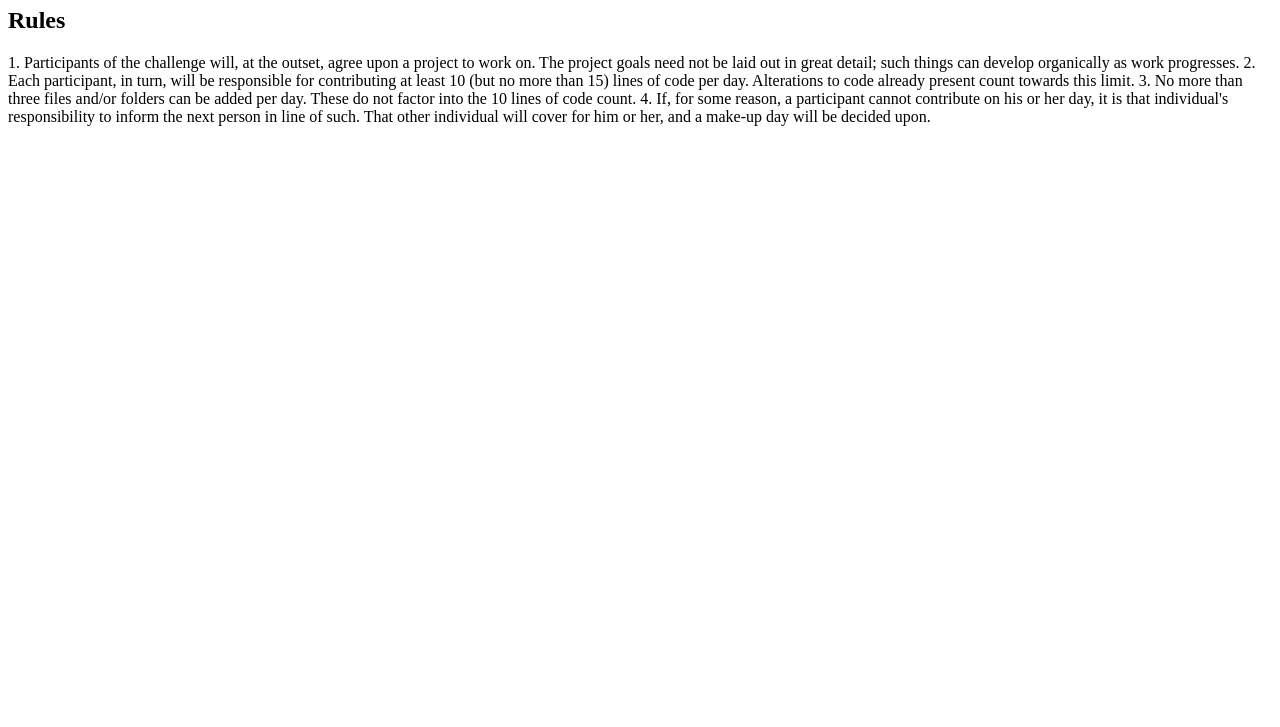
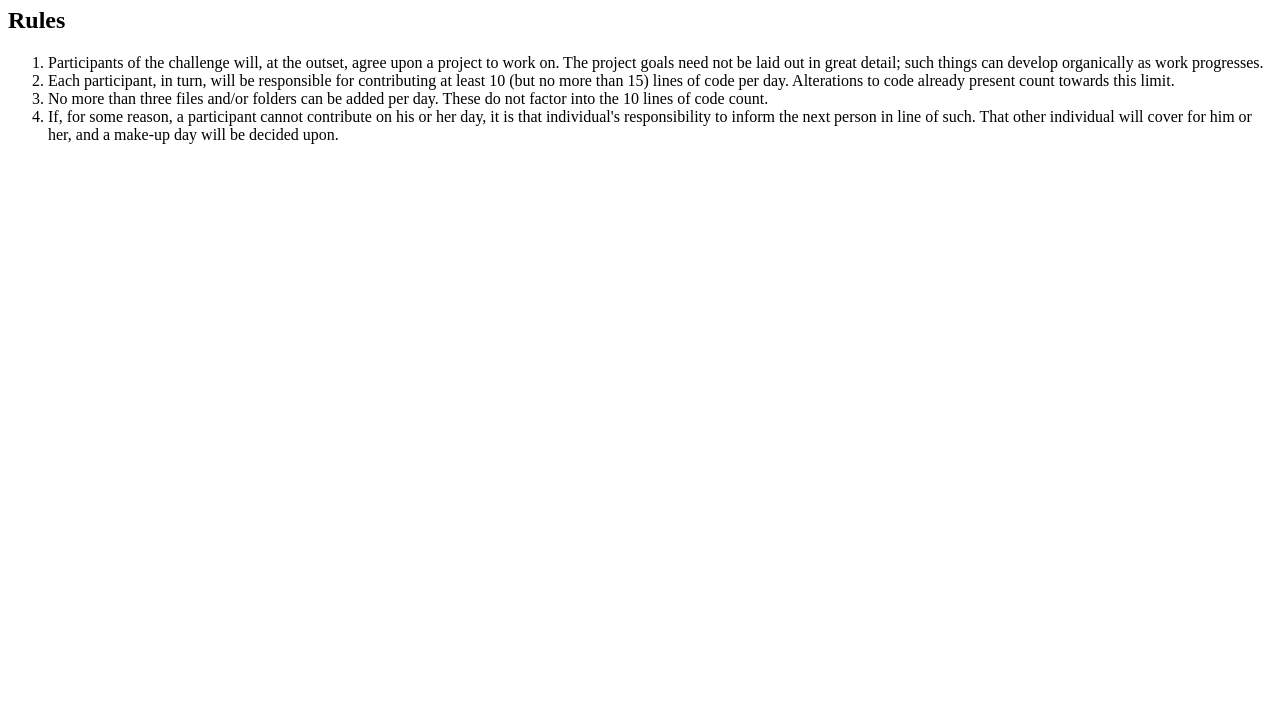
Before and after one commit to MiloRoberts/Ten-Lines-of-Code-A-Day-Challenge, a plain HTML site: page Ten-Lines-of-Code-A-Day-Challenge.html in a window 1280 px wide. Shown: the part 73-800 px from the top of the page. Drawn offline with Linux system fonts and the light colour scheme.

Commit message:
Added basic markup

```diff
--- a/Ten-Lines-of-Code-A-Day-Challenge.html
+++ b/Ten-Lines-of-Code-A-Day-Challenge.html
@@ -1,19 +1,35 @@
 <!DOCTYPE html>
 <html lang="en">
+
 <head>
     <meta charset="UTF-8">
     <meta name="viewport" content="width=device-width, initial-scale=1.0">
     <title>Ten-Lines-of-Code-A-Day-Challenge</title>
 </head>
+
 <body>
     <h1>Ten-Lines-of-Code-A-Day-Challenge</h1>
+    <main>
+        <article>
+            <h2>Rules</h2>
+            <ol>
+                <li>Participants of the challenge will, at the outset, agree upon a project to work on. The project
+                    goals need not be
+                    laid out in great detail; such things can develop organically as work progresses.</li>
+                <li>Each participant, in turn, will be responsible for contributing at least 10 (but no more than 15)
+                    lines of code
+                    per day. Alterations to code already present count towards this limit.</li>
+                <li>No more than three files and/or folders can be added per day. These do not factor into the 10 lines
+                    of code
+                    count.</li>
+                <li>If, for some reason, a participant cannot contribute on his or her day, it is that individual's
+                    responsibility to
+                    inform the next person in line of such. That other individual will cover for him or her, and a
+                    make-up day will be
+                    decided upon.</li>
+            </ol>
+        </article>
+    </main>
+</body>
 
-    <h2>Rules</h2>
-
-    <p>1. Participants of the challenge will, at the outset, agree upon a project to work on. The project goals need not be laid out in great detail; such things can develop organically as work progresses.
-        2. Each participant, in turn, will be responsible for contributing at least 10 (but no more than 15) lines of code per day. Alterations to code already present count towards this limit.
-        3. No more than three files and/or folders can be added per day. These do not factor into the 10 lines of code count.
-        4. If, for some reason, a participant cannot contribute on his or her day, it is that individual's responsibility to inform the next person in line of such. That other individual will cover for him or her, and a make-up day will be decided upon.</p>
-
-</body>
 </html>
```
